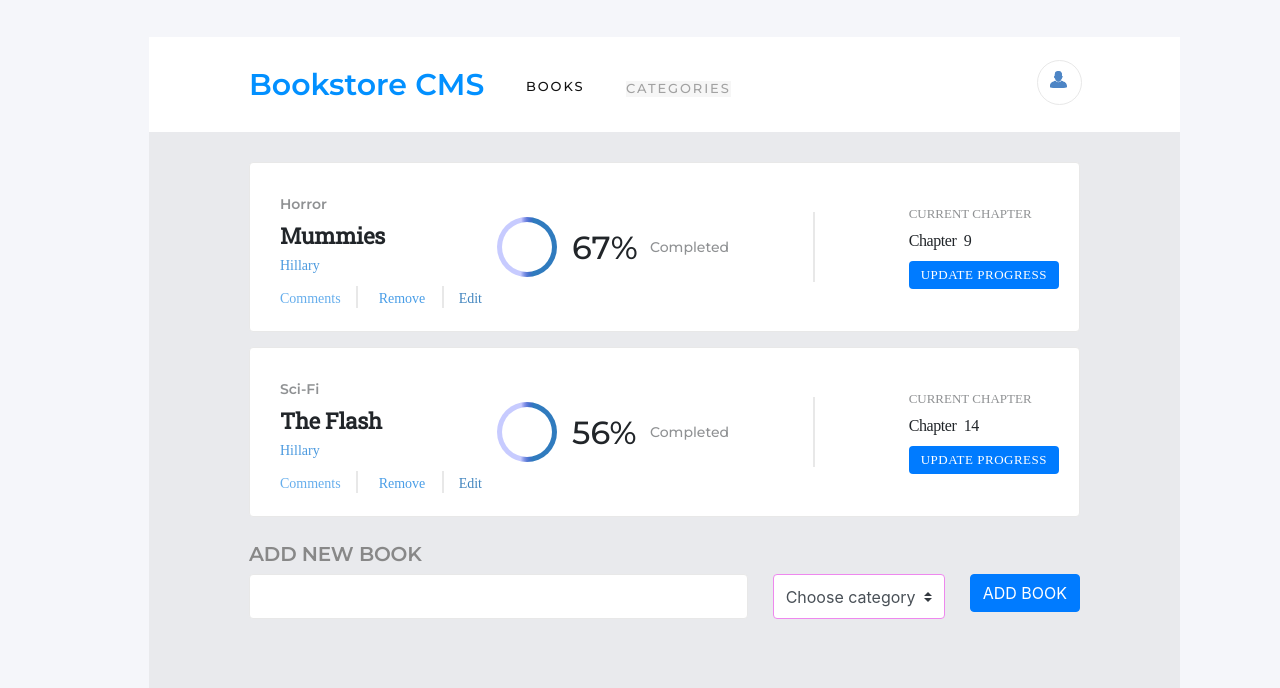
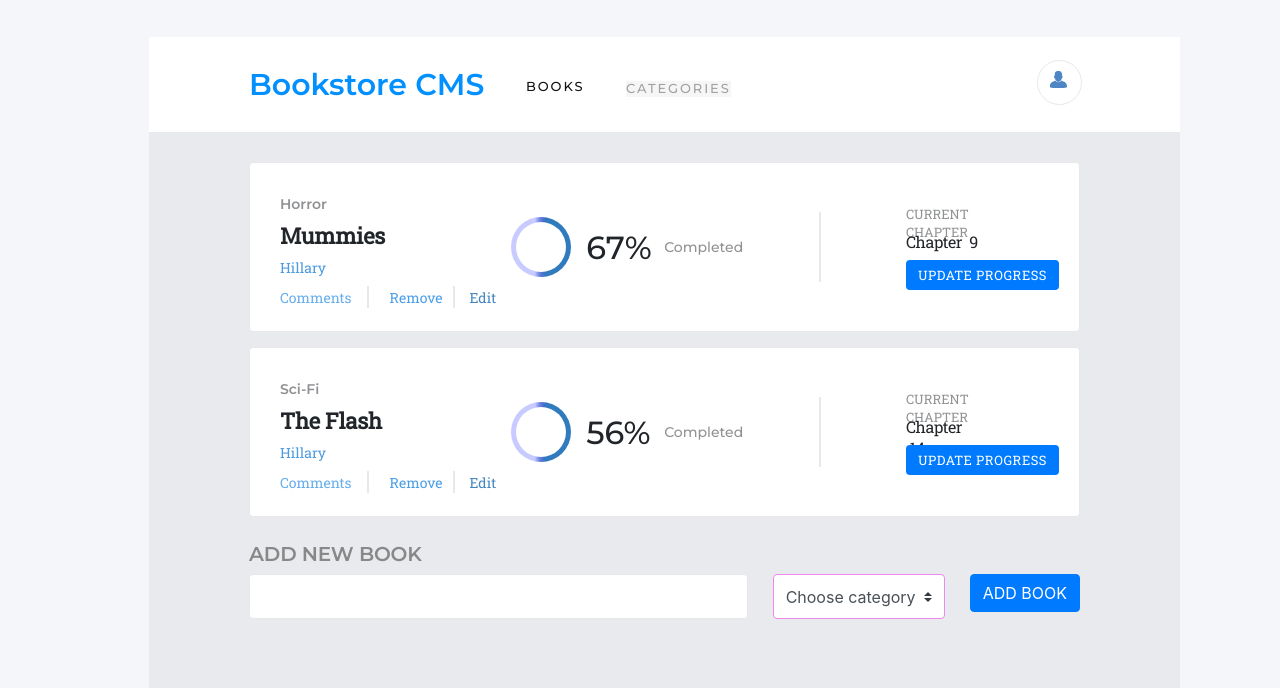
Before and after one commit to imhilla/Bookstore, a React (Create React App) app: page / in a window 1280 px wide. Shown: the part 112-800 px from the top of the page. Built offline with nearby package versions, Linux system fonts and the light colour scheme.

Commit message:
fix robo family

```diff
--- a/src/App.css
+++ b/src/App.css
@@ -136,7 +136,7 @@
 .Suzanne-Collins {
   width: 107px;
   height: 19px;
-  font-family: RobotoSlab;
+  font-family: "Roboto Slab", serif;
   font-size: 14px;
   font-weight: 300;
   font-stretch: normal;
@@ -149,7 +149,7 @@
 .Comments {
   width: 73px;
   height: 19px;
-  font-family: RobotoSlab;
+  font-family: "Roboto Slab", serif;
   font-size: 14px;
   font-weight: 300;
   font-stretch: normal;
@@ -167,7 +167,7 @@
 .Remove {
   width: 54px;
   height: 19px;
-  font-family: RobotoSlab;
+  font-family: "Roboto Slab", serif;
   font-size: 14px;
   font-weight: 300;
   font-stretch: normal;
@@ -186,7 +186,7 @@
 .Edit {
   width: 27px;
   height: 19px;
-  font-family: RobotoSlab;
+  font-family: "Roboto Slab", serif;
   font-size: 14px;
   font-weight: 300;
   font-stretch: normal;
@@ -331,7 +331,7 @@
   width: 126px;
   height: 18px;
   opacity: 0.5;
-  font-family: RobotoSlab;
+  font-family: "Roboto Slab", serif;
   font-size: 13px;
   font-weight: 300;
   font-stretch: normal;
@@ -344,7 +344,7 @@
 .Current-Lesson {
   width: 75px;
   height: 21px;
-  font-family: RobotoSlab;
+  font-family: "Roboto Slab", serif;
   font-size: 16px;
   font-weight: 300;
   font-stretch: normal;
@@ -355,7 +355,7 @@
 }
 
 .Update-progress {
-  font-family: RobotoSlab;
+  font-family: "Roboto Slab", serif;
   font-size: 13px;
   font-weight: 300;
   font-stretch: normal;
```
